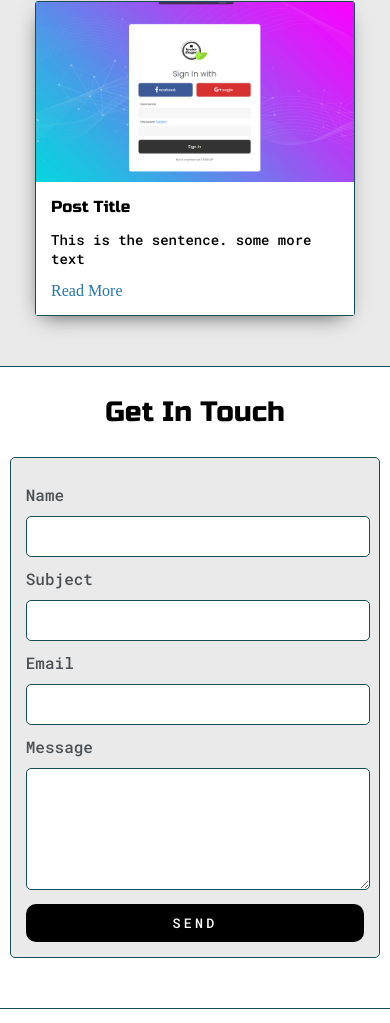
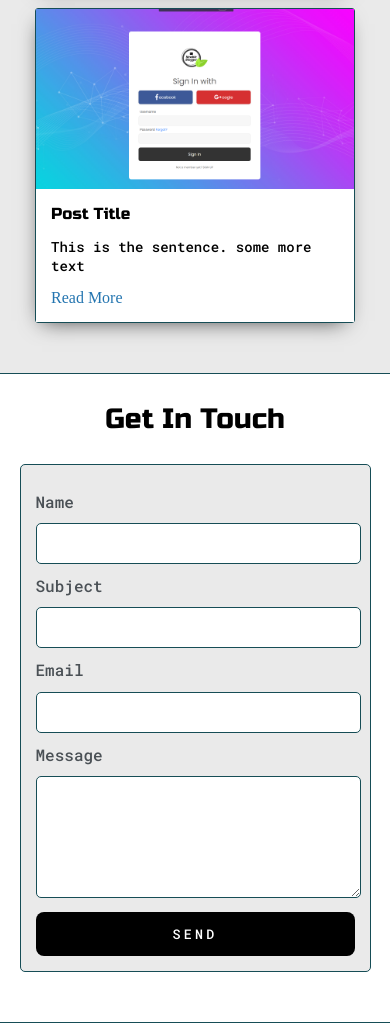
Before and after one commit to sachin3973/my-website, a plain HTML site: page index.html in a window 390 px wide. Shown: the part 3151-4174 px from the top of the page. Drawn offline with Linux system fonts and the light colour scheme.

Commit message:
fixed some styling issues

```diff
--- a/default.css
+++ b/default.css
@@ -388,17 +388,17 @@ h6 {
   letter-spacing: 0.2rem;
   margin-top: 10px;
   width: 100%;
-  padding-top: 10px;
-  padding-bottom: 10px;
+  padding-top: 13px;
+  padding-bottom: 13px;
   color: #fff;
   background-color: var(--buttonColor);
   border: none;
-  border-radius: 10px;
+  border-radius: 8px;
 }
 
 @media screen and (max-width: 1200px) {
   .main-container {
-    width: 95%;
+    width: 90%;
   }
 }
 
```
